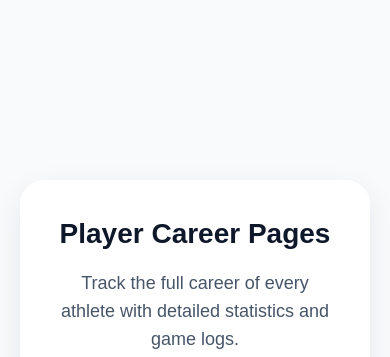
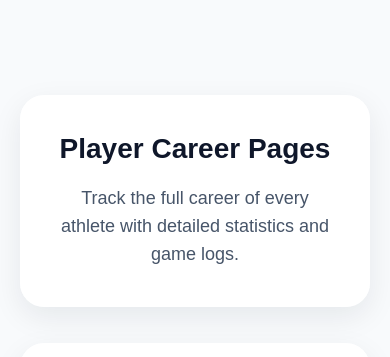
Before and after one commit to newonda1/preplegacy, a website: page index.html in a window 390 px wide. Shown: the part 1332-1689 px from the top of the page. Drawn offline with Linux system fonts and the light colour scheme.

Commit message:
Update index.html

```diff
--- a/index.html
+++ b/index.html
@@ -18,7 +18,7 @@ body{
 /* STICKY HERO WRAPPER */
 .hero-scroll-wrap{
   position:relative;
-  height:240vh;
+  height:280vh;
 }
 
 .hero{
@@ -66,7 +66,7 @@ body{
   z-index:3;
   max-width:1200px;
   margin:0 auto;
-  padding:70vh 20px 0;
+  padding:58vh 20px 0;
 }
 
 h2{
@@ -228,7 +228,7 @@ footer{
 
 @media (max-width: 768px){
   .hero-scroll-wrap{
-    height:210vh;
+    height:250vh;
   }
 
   .hero{
@@ -249,7 +249,7 @@ footer{
   }
 
   .hero-panels{
-    padding-top:72vh;
+    padding-top:62vh;
   }
 
   h2{
```
